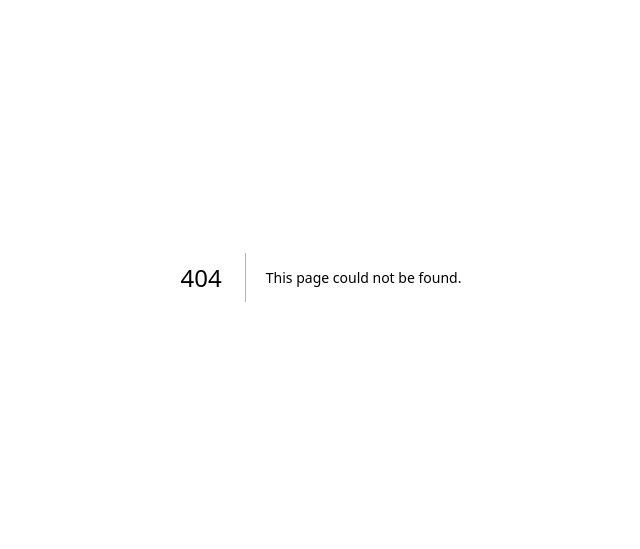
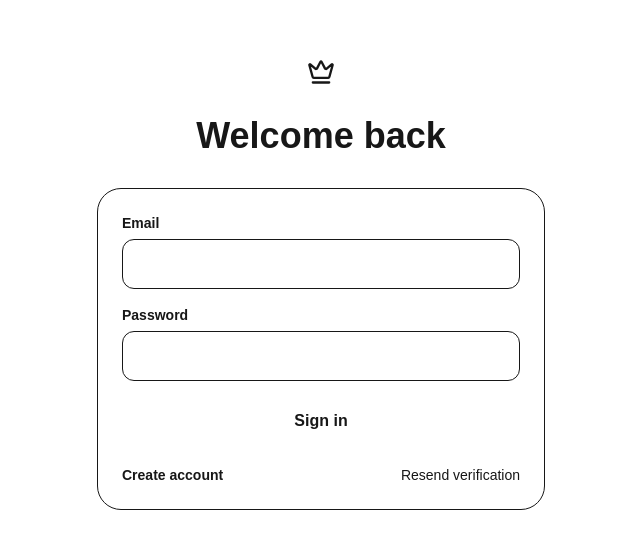
Before and after one commit to hemmylex/CrownPulse-frontend, a Next.js app: page /auth/login in a window 1280 px wide. Before the commit this address had no page. Shown: the part 123-672 px from the top of the page, without its empty margins (319-959 px from the left). Built offline with nearby package versions, Linux system fonts and the light colour scheme.

Commit message:
feat: add login page with authentication functionality

```diff
--- /dev/null
+++ b/app/auth/login/page.tsx
@@ -0,0 +1,131 @@
+"use client";
+
+import Link from "next/link";
+import { useRouter, useSearchParams } from "next/navigation";
+import { FormEvent, useState } from "react";
+import { toast } from "sonner";
+import { Crown } from "lucide-react";
+import { SiteHeader } from "@/components/site-header";
+import { SiteFooter } from "@/components/site-footer";
+import { supabaseBrowser } from "@/lib/supabase/client";
+
+export default function LoginPage() {
+  const router = useRouter();
+  const params = useSearchParams();
+  const redirect = params.get("redirect") || "/dashboard";
+  const [loading, setLoading] = useState(false);
+
+  async function onSubmit(e: FormEvent<HTMLFormElement>) {
+    e.preventDefault();
+    const formData = new FormData(e.currentTarget);
+    const email = String(formData.get("email"));
+    const password = String(formData.get("password"));
+
+    setLoading(true);
+
+    try {
+      const sb = supabaseBrowser();
+      const { data, error } = await sb.auth.signInWithPassword({
+        email,
+        password,
+      });
+
+      if (error) throw error;
+      if (!data.user) throw new Error("No user returned");
+
+      const { data: profile } = await sb
+        .from("profiles")
+        .select("email_verified")
+        .eq("id", data.user.id)
+        .maybeSingle();
+
+      if (!profile?.email_verified) {
+        toast.info("Please verify your email to continue.");
+        router.push("/auth/verify?pending=1");
+        return;
+      }
+
+      router.push(redirect);
+      router.refresh();
+    } catch (err) {
+      toast.error(err instanceof Error ? err.message : "Sign in failed");
+    } finally {
+      setLoading(false);
+    }
+  }
+
+  return (
+    <div className="min-h-screen flex flex-col bg-background">
+      <SiteHeader />
+
+      <main className="flex-1 grid place-items-center px-4 sm:px-6 py-10 sm:py-14">
+        <div className="w-full max-w-md">
+          {/* Header */}
+          <div className="text-center mb-6 sm:mb-8">
+            <span className="inline-grid place-items-center w-12 h-12 sm:w-14 sm:h-14 rounded-2xl bg-gradient-hero shadow-glow mb-3 sm:mb-4">
+              <Crown className="w-6 h-6 sm:w-7 sm:h-7 text-primary-foreground" />
+            </span>
+            <h1 className="font-display font-black text-3xl sm:text-4xl">
+              Welcome back
+            </h1>
+          </div>
+
+          {/* Form */}
+          <form
+            onSubmit={onSubmit}
+            className="bg-card border border-border rounded-2xl sm:rounded-3xl p-5 sm:p-6 shadow-soft space-y-4"
+          >
+            <label className="block">
+              <span className="block text-sm font-semibold mb-1.5">Email</span>
+              <input
+                name="email"
+                type="email"
+                required
+                disabled={loading}
+                autoComplete="email"
+                className="w-full bg-background border border-input rounded-xl px-4 py-3 focus:outline-none focus:ring-2 focus:ring-ring disabled:opacity-60"
+              />
+            </label>
+
+            <label className="block">
+              <span className="block text-sm font-semibold mb-1.5">Password</span>
+              <input
+                name="password"
+                type="password"
+                required
+                disabled={loading}
+                autoComplete="current-password"
+                className="w-full bg-background border border-input rounded-xl px-4 py-3 focus:outline-none focus:ring-2 focus:ring-ring disabled:opacity-60"
+              />
+            </label>
+
+            <button
+              type="submit"
+              disabled={loading}
+              className="w-full bg-gradient-hero text-primary-foreground font-semibold py-3 rounded-full shadow-glow disabled:opacity-60 transition-opacity"
+            >
+              {loading ? "Signing in…" : "Sign in"}
+            </button>
+
+            <div className="flex flex-col sm:flex-row items-center justify-between gap-3 text-sm pt-1">
+              <Link
+                href="/auth/signup"
+                className="text-primary font-semibold hover:underline"
+              >
+                Create account
+              </Link>
+              <Link
+                href="/auth/verify"
+                className="text-muted-foreground hover:text-foreground transition-colors"
+              >
+                Resend verification
+              </Link>
+            </div>
+          </form>
+        </div>
+      </main>
+
+      <SiteFooter />
+    </div>
+  );
+}
--- a/package.json
+++ b/package.json
@@ -9,9 +9,11 @@
     "lint": "eslint"
   },
   "dependencies": {
+    "lucide-react": "^1.47.0",
     "next": "16.3.6",
     "react": "19.2.8",
-    "react-dom": "19.2.8"
+    "react-dom": "19.2.8",
+    "sonner": "^2.0.8"
   },
   "devDependencies": {
     "@tailwindcss/postcss": "^4",
```
Also changed, not shown: 1 other file (tests, documents, lock files or other folders).
